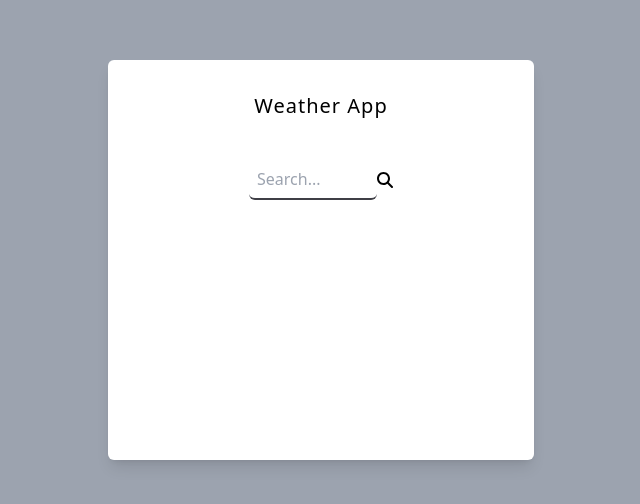
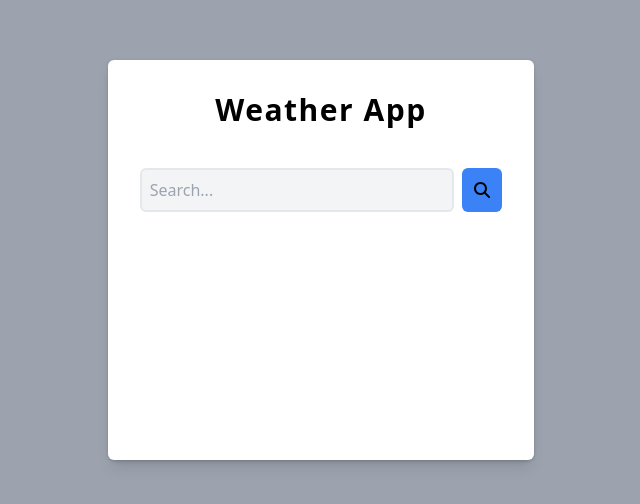
Before and after one commit to ruchisingh-dev/Javascript, a plain HTML site: page WeatherApp/index.html in a window 1280 px wide. Shown: the part 140-644 px from the top of the page, without its empty margins (319-959 px from the left). Drawn offline with nearby package versions, Linux system fonts and the light colour scheme.

Commit message:
Improve weather container

```diff
--- a/WeatherApp/index.html
+++ b/WeatherApp/index.html
@@ -1,29 +1,50 @@
 <!DOCTYPE html>
 <html lang="en">
-
   <head>
-    <meta charset="UTF-8">
-    <meta name="viewport" content="width=device-width, initial-scale=1.0">
+    <meta charset="UTF-8" />
+    <meta name="viewport" content="width=device-width, initial-scale=1.0" />
     <script src="https://cdn.tailwindcss.com"></script>
-    <script src="./script.js" defer></script>
+    <script src="script.js" defer></script>
     <title>Document</title>
   </head>
 
   <body>
     <div class="flex items-center justify-center h-screen bg-gray-400">
-        <div class="w-1/3 h-1/2 bg-slate-100 p-8 shadow-lg p-6 bg-white rounded-md ">
-            <h1 class="text-xl text-center tracking-wider hover:tracking-widest hover:transition">Weather App</h1>
-            <div class="flex mt-10 items-center justify-center">
-                <input type="text" placeholder="Search..." id="searchInput" class="border-b-2 border-zinc-700 p-2 rounded-md w-32 h-10 focus:outline-none">
-                <button onclick="searchBox()" id="searchButton" class="rounded-r-md">
-                    <svg xmlns="http://www.w3.org/2000/svg" height="16" width="16" viewBox="0 0 512 512"><path d="M416 208c0 45.9-14.9 88.3-40 122.7L502.6 457.4c12.5 12.5 12.5 32.8 0 45.3s-32.8 12.5-45.3 0L330.7 376c-34.4 25.2-76.8 40-122.7 40C93.1 416 0 322.9 0 208S93.1 0 208 0S416 93.1 416 208zM208 352a144 144 0 1 0 0-288 144 144 0 1 0 0 288z"/></svg>
+      <div
+        class="w-1/3 h-1/2 bg-slate-100 p-8 shadow-lg p-6 bg-white drop-shadow rounded-md"
+      >
+        <h1
+          class="text-3xl font-bold text-center tracking-wider hover:tracking-widest hover:transition"
+        >
+          Weather App
+        </h1>
+        <div class="flex mt-10 gap-2">
+          <input
+            type="text"
+            placeholder="Search..."
+            id="searchInput"
+            class="w-full p-2 rounded-md focus:ring-4 outline-gray-200 border-2 bg-gray-100"
+          />
+          <button
+            onclick="searchBox()"
+            id="searchButton"
+            class="px-3 rounded-md bg-blue-500"
+          >
+            <svg
+              xmlns="http://www.w3.org/2000/svg"
+              height="16"
+              color="#fff"
+              width="16"
+              viewBox="0 0 512 512"
+            >
+              <path
+                d="M416 208c0 45.9-14.9 88.3-40 122.7L502.6 457.4c12.5 12.5 12.5 32.8 0 45.3s-32.8 12.5-45.3 0L330.7 376c-34.4 25.2-76.8 40-122.7 40C93.1 416 0 322.9 0 208S93.1 0 208 0S416 93.1 416 208zM208 352a144 144 0 1 0 0-288 144 144 0 1 0 0 288z"
+              />
+            </svg>
           </button>
         </div>
-            <div>
-
-            </div>
+        <div></div>
       </div>
     </div>
   </body>
-
 </html>
```
Lines whose indentation alone changed are shown as unchanged.
